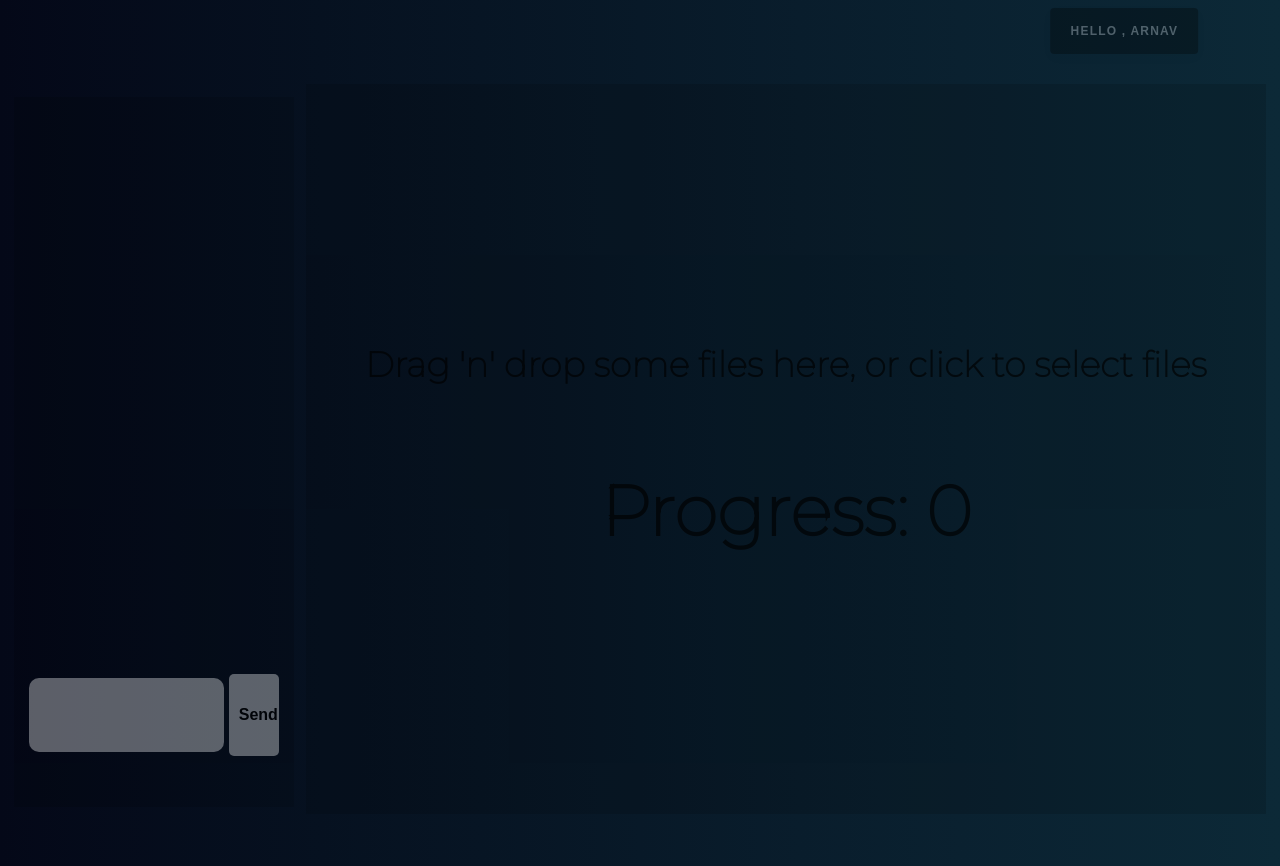
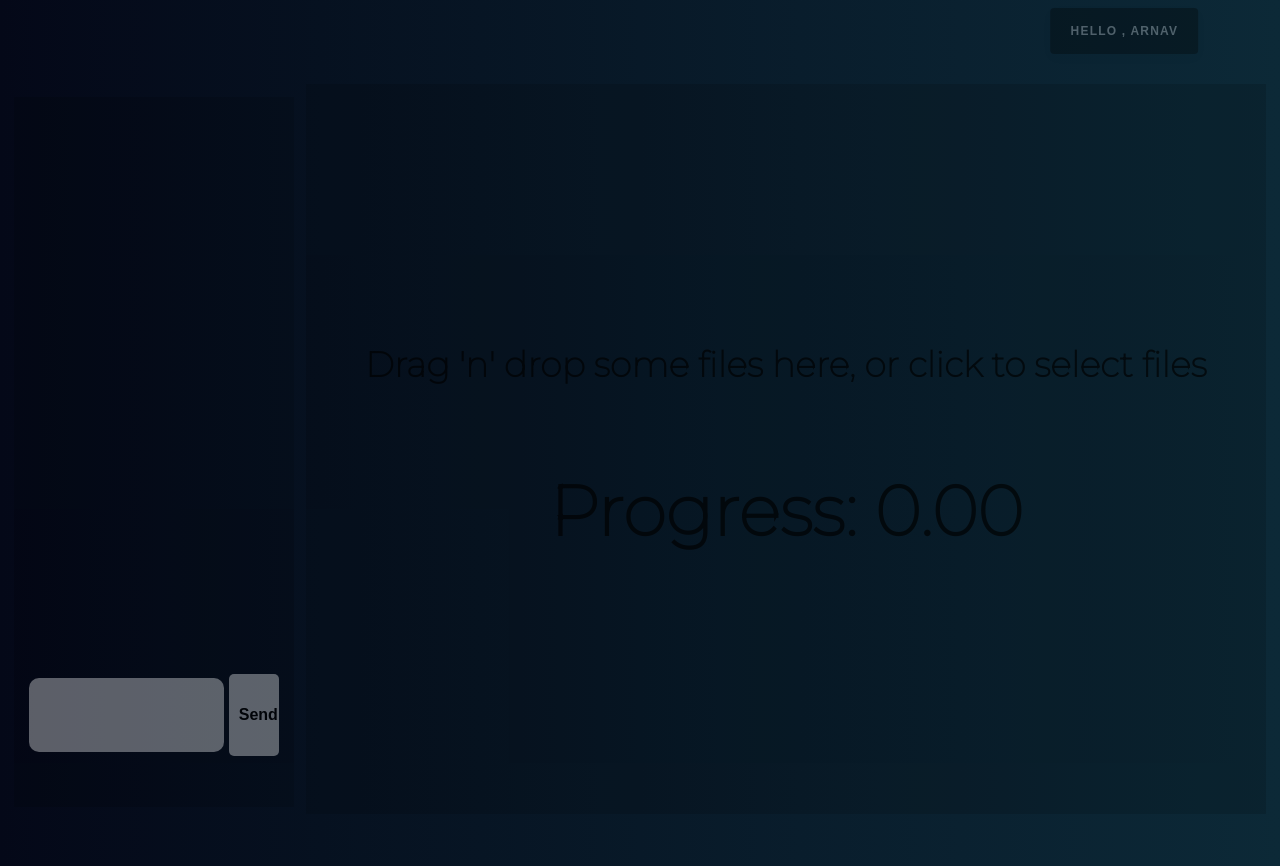
Before and after one commit to arnavgupta00/FileSharingWebRTC, a Next.js app in the folder file-sharing-nextjs/: page /callRoom in a window 1280 px wide. Built offline with nearby package versions, Linux system fonts and the light colour scheme; no server answers; a web font is replaced by a local one.

Commit message:
file transfer working for all file sizes slight change

```diff
--- a/file-sharing-nextjs/src/app/callRoom/page.tsx
+++ b/file-sharing-nextjs/src/app/callRoom/page.tsx
@@ -606,7 +606,7 @@ const page = () => {
             )}
           </div>
           <div>
-            <h1>Progress: {progress}</h1>
+            <h1>Progress: {progress.toFixed(2)}</h1>
           </div>
         </div>
 
```
